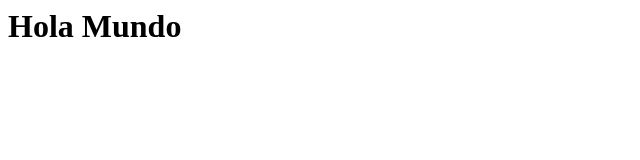
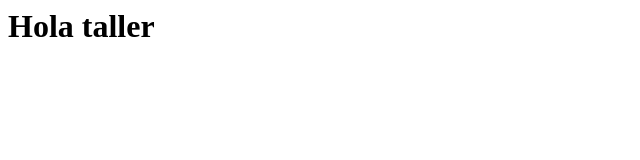
Before and after one commit to deyvisenrique/taller, a plain HTML site: page index.html in a window 1280 px wide. Shown: the whole page, without its empty margins (0-640 px from the left). Drawn offline with Linux system fonts and the light colour scheme.

Commit message:
actualice el titulo

```diff
--- a/index.html
+++ b/index.html
@@ -1 +1 @@
-<h1>Hola Mundo</h1>
+<h1>Hola taller</h1>
```
